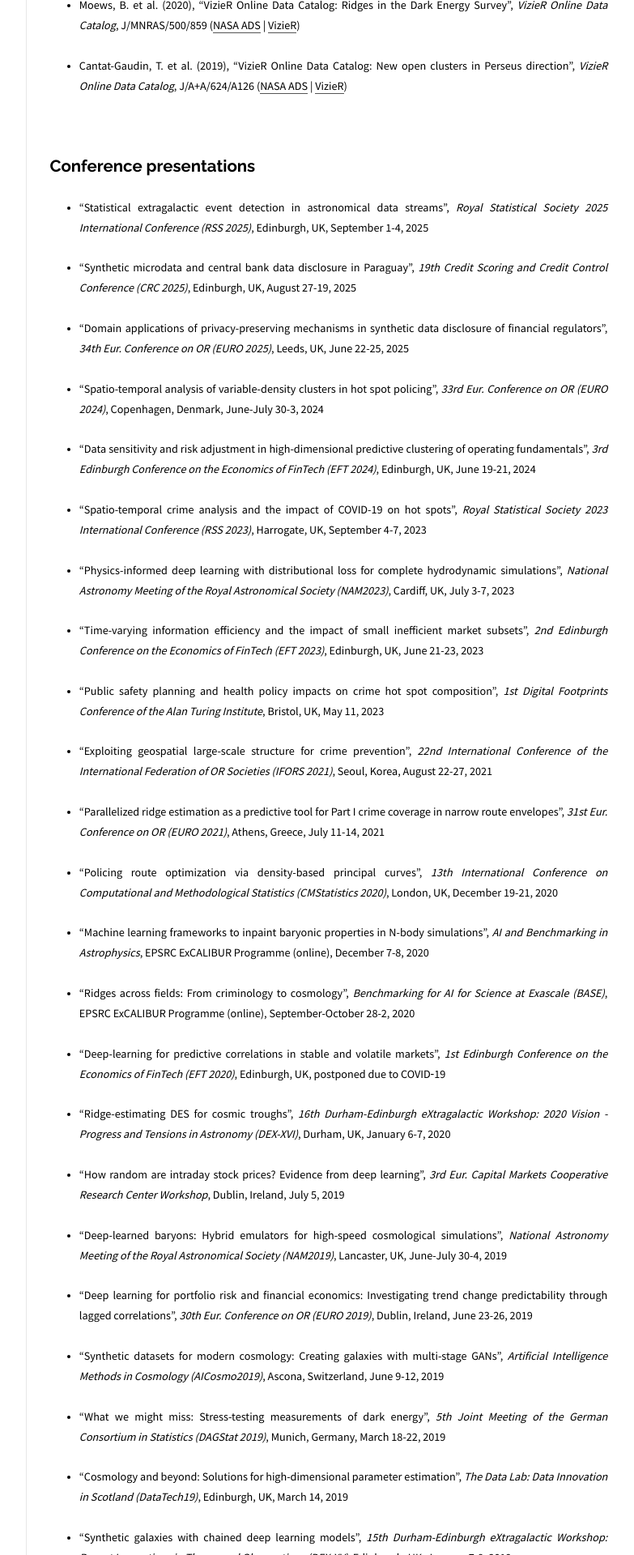
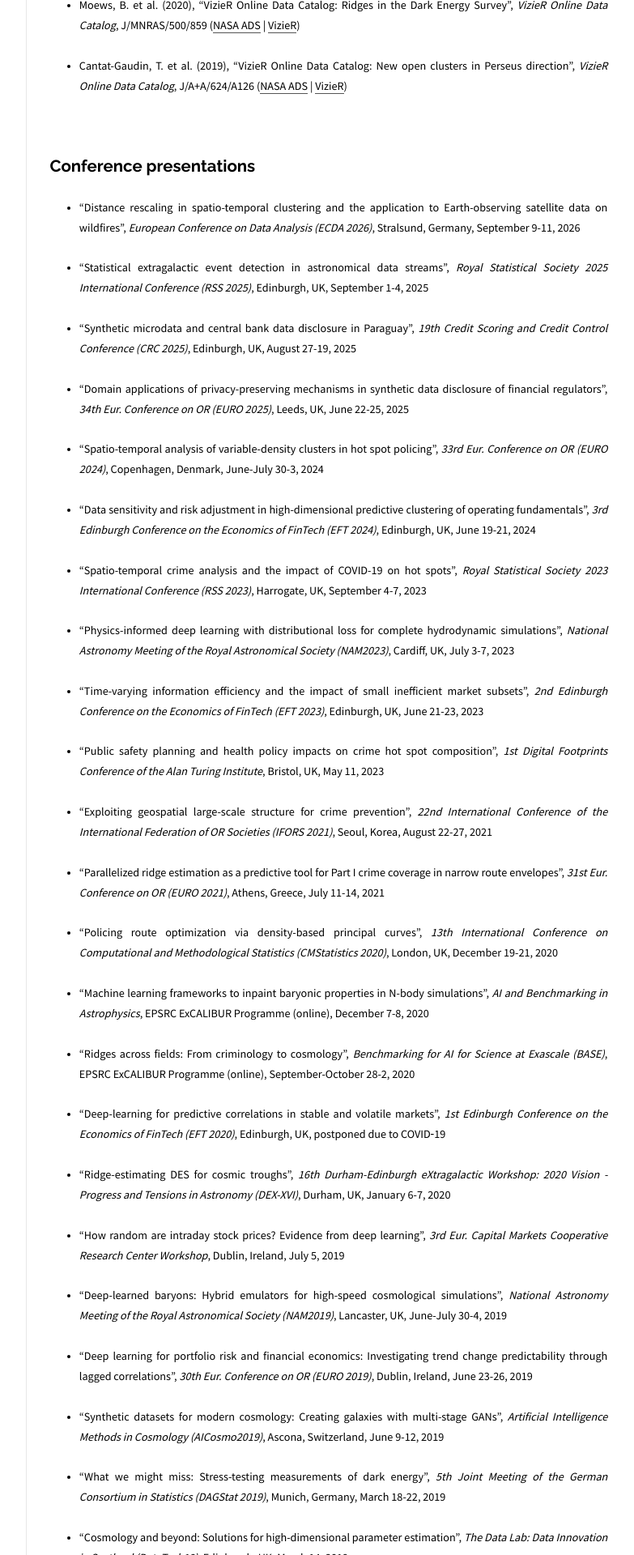
Before and after one commit to moews/moews.github.io, a Jekyll site: the page built from _posts/2017-03-25-publications.md, in a window 1280 px wide. Shown: the part 2167-4087 px from the top of the page at 81% size, without its empty margins (326-1109 px from the left). Built offline with Jekyll 4.4.1, drawn with Linux system fonts in a browser that asks for light colours.

Commit message:
Update 2017-03-25-publications.md

```diff
--- a/_posts/2017-03-25-publications.md
+++ b/_posts/2017-03-25-publications.md
@@ -74,6 +74,8 @@ REMOVE CONFERENCES
 
 ## Conference presentations
 
+* <small>"Distance rescaling in spatio-temporal clustering and the application to Earth-observing satellite data on wildfires", _European Conference on Data Analysis (ECDA 2026)_, Stralsund, Germany, September 9-11, 2026</small>
+
 * <small>"Statistical extragalactic event detection in astronomical data streams", _Royal Statistical Society 2025 International Conference (RSS 2025)_, Edinburgh, UK, September 1-4, 2025</small>
 
 * <small>"Synthetic microdata and central bank data disclosure in Paraguay", _19th Credit Scoring and Credit Control Conference (CRC 2025)_, Edinburgh, UK, August 27-19, 2025</small>
```
